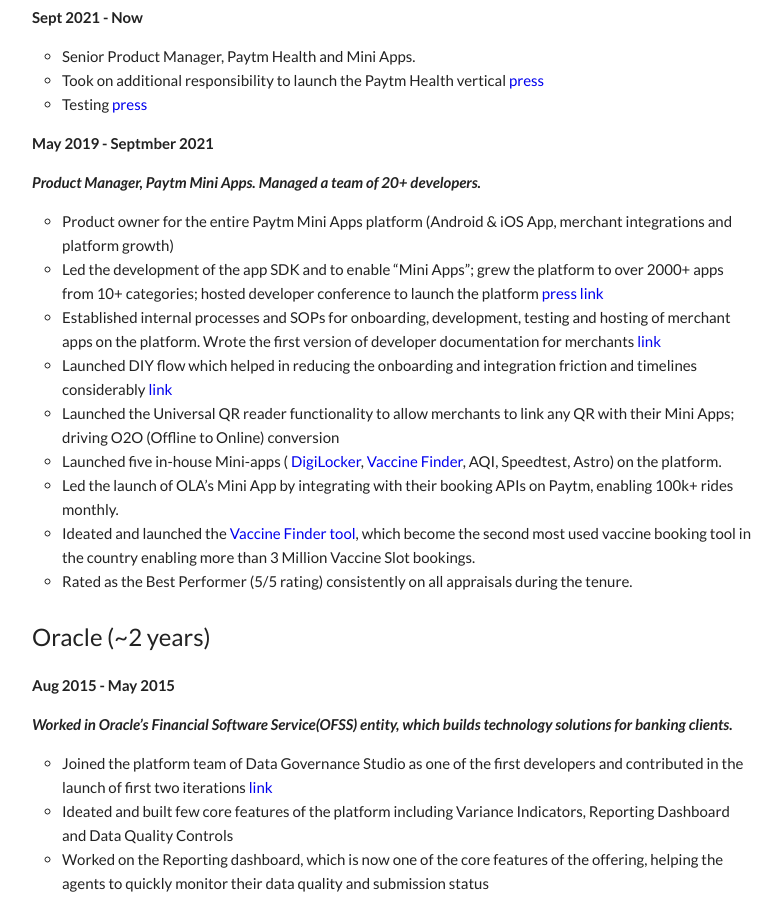
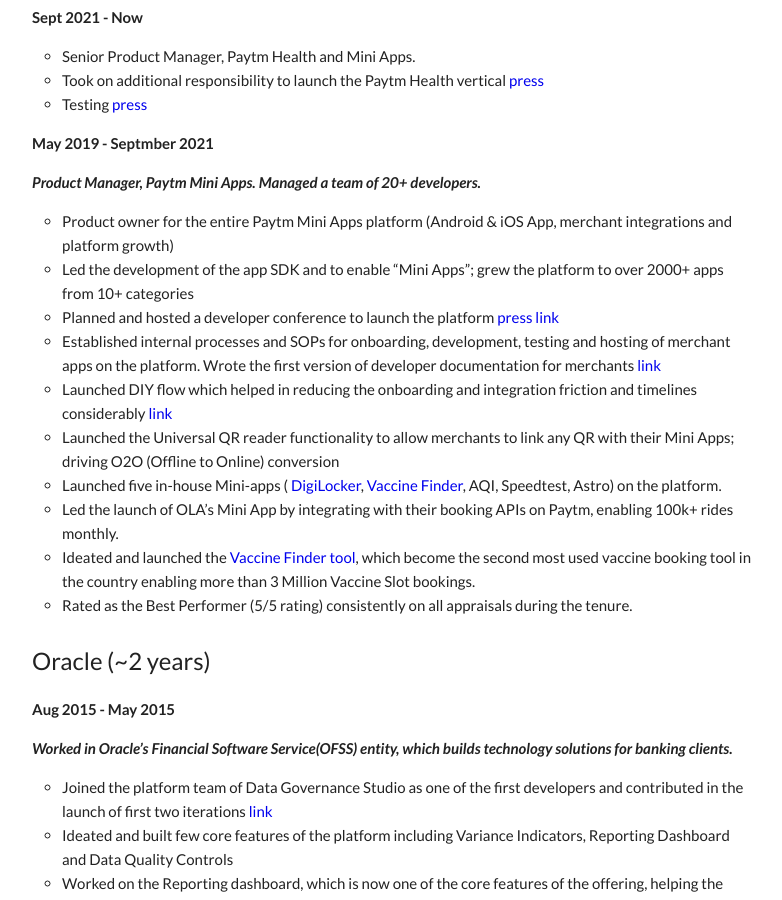
Before and after one commit to product-noob/product-noob.github.io, a Jekyll site: the page built from worksummary.md, in a window 1280 px wide and 900 px high, scrolled down 321 px. Shown: the whole window, without its empty margins (248-1030 px from the left). Built offline with Jekyll 4.4.1, drawn with Linux system fonts in a browser that asks for light colours.

Commit message:
Update worksummary.md

```diff
--- a/worksummary.md
+++ b/worksummary.md
@@ -17,7 +17,8 @@ permalink: /worksummary/
 
 *Product Manager, Paytm Mini Apps. Managed a team of 20+ developers.*
   - Product owner for the entire Paytm Mini Apps platform (Android & iOS App, merchant integrations and platform growth)
-  - Led the development of the app SDK and to enable "Mini Apps"; grew the platform to over 2000+ apps from 10+ categories; hosted developer conference to launch the platform [press](https://www.livemint.com/technology/apps/paytm-announces-mini-apps-developers-conference-on-8-october-11601965880559.html) [link](https://www.youtube.com/watch?v=nuK7Ct59Vyk&t=3162s)
+  - Led the development of the app SDK and to enable "Mini Apps"; grew the platform to over 2000+ apps from 10+ categories
+  - Planned and hosted a developer conference to launch the platform [press](https://www.livemint.com/technology/apps/paytm-announces-mini-apps-developers-conference-on-8-october-11601965880559.html) [link](https://www.youtube.com/watch?v=nuK7Ct59Vyk&t=3162s)
   - Established internal processes and SOPs for onboarding, development, testing and hosting of merchant apps on the platform. Wrote the first version of developer documentation for merchants [link](https://business.paytm.com/docs/miniprograms/overview/)
   - Launched DIY flow which helped in reducing the onboarding and integration friction and timelines considerably [link](https://www.youtube.com/watch?v=W0qN81dujfs)
   - Launched the Universal QR reader functionality to allow merchants to link any QR with their Mini Apps; driving O2O (Offline to Online) conversion
```
